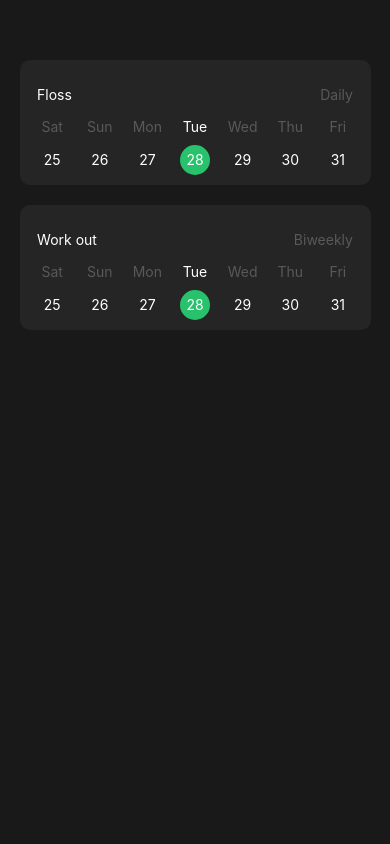
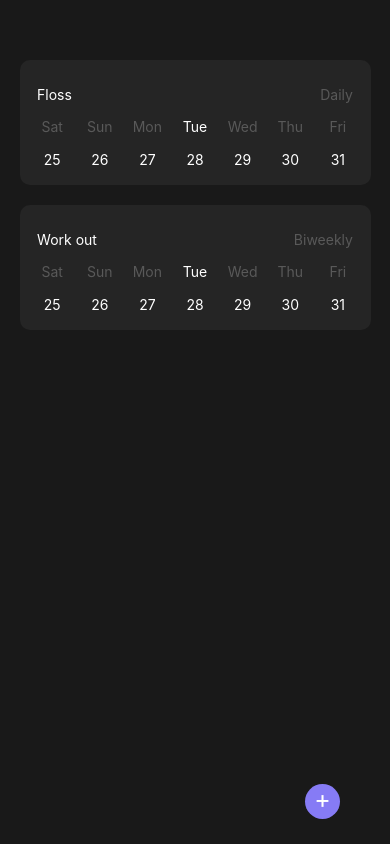
Before and after one commit to danielcmckay/habit_track, a React Native app: screen / in a window 390 px wide. Built offline with nearby package versions, Linux system fonts and the light colour scheme.

Commit message:
Refactored components and models, added new habit modal, broke day click toggle

```diff
--- a/App.tsx
+++ b/App.tsx
@@ -1,33 +1,38 @@
 import { StatusBar } from "expo-status-bar";
-import { useEffect, useState } from "react";
-import { ActivityIndicator, StyleSheet, Text, View } from "react-native";
-import { Habit, HabitCard } from "./components/habit_card";
+import React, { useEffect, useState } from "react";
+import {
+  ActivityIndicator,
+  Modal,
+  StyleSheet,
+  Text,
+  TextInput,
+  View,
+} from "react-native";
+import { Colors } from "react-native/Libraries/NewAppScreen";
+import { Card } from "./components/card";
+import { FloatingActionButton } from "./components/floating_action_button";
+import { HabitCard } from "./components/habit_card";
+import { NewHabitModal } from "./components/new_habit_modal";
+import { Frequency, Habit, HabitColors, NewHabit } from "./utils/models";
 
 export default function App() {
   const [habits, setHabits] = useState<Habit[]>([]);
-
-  const dummyHabit: Habit = {
-    name: "Floss",
-    frequency: "daily",
-    dates: [new Date()],
-    color: "#29C26C",
-    id: "12345",
-  };
+  const [showModal, setShowModal] = useState<boolean>(false);
 
   useEffect(() => {
     setHabits([
       {
         name: "Floss",
-        frequency: "daily",
-        dates: [new Date()],
+        frequency: Frequency.Daily,
+        dates: [],
         color: "#29C26C",
         id: "12345",
       },
       {
         name: "Work out",
-        frequency: "biweekly",
-        dates: [new Date()],
-        color: "#29C26C",
+        frequency: Frequency.Biweekly,
+        dates: [],
+        color: "#EF5A5C",
         id: "123456",
       },
     ]);
@@ -35,19 +40,44 @@ export default function App() {
 
   const markHabitAsDone = (habit: Habit) => {
     const copy = [...habits];
-    copy.find((h) => h.id === habit.id)?.dates === habit.dates;
+    copy.find((h) => h.id === habit.id)!.dates = habit.dates;
 
     setHabits(copy);
   };
 
+  const addNewHabit = (newHabit: NewHabit) => {
+    const habitCopy = [...habits];
+
+    habitCopy.push({
+      name: newHabit.title,
+      frequency: newHabit.frequency,
+      dates: [],
+      color: newHabit.color as HabitColors,
+      id: newHabit.title as string,
+    });
+
+    setHabits(habitCopy);
+    setShowModal(false);
+  };
+
   return (
     <View style={styles.container}>
-      {!habits.length ? (
-        <ActivityIndicator />
+      {!showModal ? (
+        !habits.length ? (
+          <ActivityIndicator />
+        ) : (
+          habits.map((habit) => (
+            <HabitCard key={habit.id} habit={habit} onPress={markHabitAsDone} />
+          ))
+        )
       ) : (
-        habits.map((habit) => (
-          <HabitCard key={habit.id} habit={habit} onPress={markHabitAsDone} />
-        ))
+        <NewHabitModal
+          onSave={addNewHabit}
+          closeModal={() => setShowModal(false)}
+        />
+      )}
+      {!showModal && (
+        <FloatingActionButton text="+" onPress={() => setShowModal(true)} />
       )}
     </View>
   );
--- /dev/null
+++ b/components/card.tsx
@@ -0,0 +1,37 @@
+import React, { ReactElement } from "react";
+import { StyleSheet, View } from "react-native";
+
+export const Card = (props: {
+  children: ReactElement | ReactElement[];
+  style?: {};
+  title?: ReactElement | ReactElement[];
+}) => {
+  return (
+    <View style={{ ...styles.card, ...props.style }}>
+      {props.title && <View style={styles.titleRow}>{props.title}</View>}
+      {props.children}
+    </View>
+  );
+};
+
+const styles = StyleSheet.create({
+  card: {
+    width: "90%",
+    height: 125,
+    marginVertical: 10,
+    backgroundColor: "#252525",
+    borderRadius: 10,
+    alignItems: "center",
+    justifyContent: "center",
+    color: "#ffffff",
+  },
+  titleRow: {
+    display: "flex",
+    color: "white",
+    marginVertical: 15,
+    flexDirection: "row",
+    width: "90%",
+    alignItems: "center",
+    justifyContent: "space-between",
+  },
+});
--- a/components/daily_counter.tsx
+++ b/components/daily_counter.tsx
@@ -1,17 +1,30 @@
 import { StyleSheet, View, Text, Button, TouchableOpacity } from "react-native";
+import { Habit, HabitColors } from "../utils/models";
 import { getDateRange } from "../utils/utils";
-import { Habit } from "./habit_card";
+
+const today = new Date();
+const startDate: number = new Date().setDate(today.getDate() - 3);
+const endDate: number = new Date().setDate(today.getDate() + 3);
+
+const dateRange = getDateRange(startDate, endDate);
 
 export const DailyCounter = (props: {
   habit: Habit;
   onPress: (habit: Habit) => void;
 }) => {
-  const today = new Date();
+  const dateIsInRange = (date: Date, range: Date[]) => {
+    return range.map((d) => d.toDateString()).includes(date.toDateString());
+  };
 
-  const dateRange = getDateRange(
-    new Date().setDate(today.getDate() - 3),
-    new Date().setDate(today.getDate() + 3)
-  );
+  const handleTap = (habitDate: Date) => {
+    !dateIsInRange(habitDate, props.habit.dates)
+      ? props.habit.dates.push(habitDate)
+      : (props.habit.dates = props.habit.dates.filter(
+          (date) => date.toDateString() !== habitDate.toDateString()
+        ));
+
+    props.onPress(props.habit);
+  };
 
   return (
     <View style={styles.container}>
@@ -28,34 +41,19 @@ export const DailyCounter = (props: {
             </Text>
             <View
               style={{
-                backgroundColor: props.habit.dates
-                  .map((date) => date.toDateString())
-                  .includes(d.toDateString())
+                ...styles.habitDay,
+                backgroundColor: dateIsInRange(d, props.habit.dates)
                   ? props.habit.color
                   : "none",
-                marginTop: 10,
-                height: 30,
-                width: 30,
-                borderRadius: 30 / 2,
-                display: "flex",
-                alignContent: "center",
-                justifyContent: "center",
               }}
             >
-              <TouchableOpacity
-                onPress={() => {
-                  !props.habit.dates
-                    .map((d) => d.toDateString())
-                    .includes(d.toDateString())
-                    ? props.habit.dates.push(d)
-                    : (props.habit.dates = props.habit.dates.filter(
-                        (date) => date.toDateString() !== d.toDateString()
-                      ));
-
-                  props.onPress(props.habit);
-                }}
-              >
-                <Text style={{ color: "white", textAlign: "center" }}>
+              <TouchableOpacity onPress={() => handleTap(d)}>
+                <Text
+                  style={{
+                    color: "white",
+                    textAlign: "center",
+                  }}
+                >
                   {d.getDate()}
                 </Text>
               </TouchableOpacity>
@@ -75,4 +73,13 @@ const styles = StyleSheet.create({
     alignItems: "center",
     justifyContent: "space-evenly",
   },
+  habitDay: {
+    marginTop: 10,
+    height: 30,
+    width: 30,
+    borderRadius: 30 / 2,
+    display: "flex",
+    alignContent: "center",
+    justifyContent: "center",
+  },
 });
--- /dev/null
+++ b/components/floating_action_button.tsx
@@ -0,0 +1,34 @@
+import { TouchableOpacity, Text, StyleSheet } from "react-native";
+
+export const FloatingActionButton = (props: {
+  text: string;
+  onPress: () => void;
+}) => {
+  return (
+    <TouchableOpacity style={styles.actionBtn} onPress={props.onPress}>
+      <Text style={styles.btnText}>{props.text}</Text>
+    </TouchableOpacity>
+  );
+};
+
+const styles = StyleSheet.create({
+  actionBtn: {
+    zIndex: 1000,
+    position: "absolute",
+    bottom: 25,
+    right: 50,
+    backgroundColor: "#867BF5",
+    height: 35,
+    width: 35,
+    borderRadius: 35 / 2,
+    display: "flex",
+    flexDirection: "row",
+    alignContent: "center",
+    justifyContent: "center",
+  },
+  btnText: {
+    color: "#fff",
+    fontSize: 25,
+    textAlign: "center",
+  },
+});
--- a/components/habit_card.tsx
+++ b/components/habit_card.tsx
@@ -1,47 +1,26 @@
 import { Text, View, StyleSheet } from "react-native";
+import { Habit } from "../utils/models";
 import { toUpper } from "../utils/utils";
+import { Card } from "./card";
 import { DailyCounter } from "./daily_counter";
 
-export type Habit = {
-  name: string;
-  frequency: "daily" | "weekly" | "biweekly" | "monthly";
-  dates: Date[];
-  color: string;
-  id: string;
-};
-
-export const HabitCard = (props: { habit: Habit , onPress: (habit: Habit) => void}) => {
+export const HabitCard = (props: {
+  habit: Habit;
+  onPress: (habit: Habit) => void;
+}) => {
+  console.log("rerender");
   return (
-    <View style={styles.container}>
-      <View style={styles.titleRow}>
-        <Text style={{ color: "#fff" }}>{props.habit.name}</Text>
-        <Text style={{ color: "#595959" }}>
-          {toUpper(props.habit.frequency)}
-        </Text>
-      </View>
+    <Card
+      title={
+        <>
+          <Text style={{ color: "#fff" }}>{props.habit.name}</Text>
+          <Text style={{ color: "#595959" }}>
+            {toUpper(props.habit.frequency)}
+          </Text>
+        </>
+      }
+    >
       <DailyCounter habit={props.habit} onPress={props.onPress} />
-    </View>
+    </Card>
   );
 };
-
-const styles = StyleSheet.create({
-  container: {
-    width: "90%",
-    height: 125,
-    marginVertical: 10,
-    backgroundColor: "#252525",
-    borderRadius: 10,
-    alignItems: "center",
-    justifyContent: "center",
-    color: "#ffffff",
-  },
-  titleRow: {
-    display: "flex",
-    color: "white",
-    marginVertical: 15,
-    flexDirection: "row",
-    width: "90%",
-    alignItems: "center",
-    justifyContent: "space-between",
-  },
-});
--- /dev/null
+++ b/components/new_habit_modal.tsx
@@ -0,0 +1,179 @@
+import React, { useState } from "react";
+import {
+  TextInput,
+  View,
+  StyleSheet,
+  Text,
+  TouchableOpacity,
+  Switch,
+} from "react-native";
+import { Frequency, HabitColors, NewHabit } from "../utils/models";
+import { Card } from "./card";
+import { faCheck } from "@fortawesome/free-solid-svg-icons";
+import { FontAwesomeIcon } from "@fortawesome/react-native-fontawesome";
+import { toUpper } from "../utils/utils";
+
+export const NewHabitModal = (props: {
+  onSave: (newHabit: NewHabit) => void;
+  closeModal: () => void;
+}) => {
+  const [newHabit, setNewHabit] = useState<NewHabit>({
+    title: "",
+    color: undefined,
+    frequency: Frequency.Daily,
+  });
+  const [showFrequencyDropdown, setShowFrequencyDropdown] =
+    useState<boolean>(false);
+  const [newHabitFrequency, setNewHabitFrequency] = useState<Frequency>(
+    "Daily" as Frequency
+  );
+
+  const onSave = () => {
+    // do validation
+    props.onSave(newHabit);
+  };
+
+  return (
+    <Card
+      style={styles.newHabitModal}
+      title={
+        <>
+          <TouchableOpacity onPress={() => props.closeModal()}>
+            <Text style={{ color: HabitColors.Grey }}>Cancel</Text>
+          </TouchableOpacity>
+          <Text style={{ color: "#fff", fontWeight: "bold" }}>New Habit</Text>
+          <TouchableOpacity
+            onPress={() => onSave()}
+            style={{
+              padding: 10,
+              backgroundColor: HabitColors.Red,
+              borderRadius: 5,
+            }}
+          >
+            <Text style={{ color: "#fff" }}>Save</Text>
+          </TouchableOpacity>
+        </>
+      }
+    >
+      <TextInput
+        style={styles.newHabitText}
+        placeholder="New habit title"
+        placeholderTextColor={HabitColors.Grey}
+        value={newHabit.title}
+        onChangeText={(text) => setNewHabit({ ...newHabit, title: text })}
+      />
+      <View style={styles.colorRow}>
+        {Array.from(Object.values(HabitColors)).map((color) => (
+          <TouchableOpacity
+            key={color}
+            onPress={() => setNewHabit({ ...newHabit, color: color })}
+          >
+            <View style={{ ...styles.colorIcon, backgroundColor: color }}>
+              {newHabit.color === color && (
+                <FontAwesomeIcon
+                  icon={faCheck}
+                  color={
+                    color === HabitColors.Yellow || color === HabitColors.Grey
+                      ? "black"
+                      : "white"
+                  }
+                />
+              )}
+            </View>
+          </TouchableOpacity>
+        ))}
+      </View>
+      <View style={styles.newHabitAttribute}>
+        <Text style={{ color: "white" }}>Notification</Text>
+        <Switch style={{ zIndex: 0 }} />
+      </View>
+      <View style={styles.newHabitAttribute}>
+        <Text style={{ color: "white" }}>Frequency</Text>
+        {!showFrequencyDropdown ? (
+          <TouchableOpacity onPress={() => setShowFrequencyDropdown(true)}>
+            <Text style={{ color: "white" }}>
+              {toUpper(newHabit.frequency)}
+            </Text>
+          </TouchableOpacity>
+        ) : (
+          <Card style={styles.frequencyList}>
+            {Array.from(Object.values(Frequency)).map((freq) => (
+              <TouchableOpacity
+                onPress={() => {
+                  setNewHabit({ ...newHabit, frequency: freq });
+                  setShowFrequencyDropdown(false);
+                }}
+              >
+                <Text style={{ color: "white" }}>{toUpper(freq)}</Text>
+              </TouchableOpacity>
+            ))}
+          </Card>
+        )}
+      </View>
+    </Card>
+  );
+};
+
+const styles = StyleSheet.create({
+  newHabitModal: {
+    height: "90%",
+    width: "90%",
+    paddingTop: 50,
+    display: "flex",
+    flexDirection: "column",
+    alignItems: "center",
+    justifyContent: "flex-start",
+    color: "#ffffff",
+    zIndex: 10000,
+  },
+  colorRow: {
+    width: "90%",
+    display: "flex",
+    flexDirection: "row",
+    alignItems: "center",
+    justifyContent: "space-between",
+    marginVertical: 20,
+  },
+  colorIcon: {
+    height: 30,
+    width: 30,
+    padding: 7,
+    borderRadius: 30 / 2,
+    display: "flex",
+    flexDirection: "row",
+    alignContent: "center",
+    justifyContent: "center",
+  },
+  newHabitText: {
+    height: 40,
+    width: "90%",
+    marginVertical: 20,
+    borderWidth: 1,
+    padding: 10,
+    color: "white",
+    borderColor: HabitColors.Grey,
+  },
+  newHabitAttribute: {
+    marginVertical: 15,
+    width: "90%",
+    display: "flex",
+    flexDirection: "row",
+    alignItems: "center",
+    justifyContent: "space-between",
+  },
+  frequencyList: {
+    display: "flex",
+    flexDirection: "column",
+    alignItems: "center",
+    justifyContent: "space-evenly",
+    backgroundColor: "#191919",
+    zIndex: 5000,
+    elevation: 5,
+    width: 120,
+    position: "absolute",
+    textAlign: "right",
+    right: 0,
+    top: -10,
+    height: 150,
+  },
+});
--- a/package.json
+++ b/package.json
@@ -10,11 +10,16 @@
     "eject": "expo eject"
   },
   "dependencies": {
+    "@fortawesome/fontawesome-svg-core": "^1.2.36",
+    "@fortawesome/free-solid-svg-icons": "^5.15.4",
+    "@fortawesome/react-native-fontawesome": "^0.2.7",
     "expo": "~44.0.0",
     "expo-status-bar": "~1.2.0",
     "react": "17.0.1",
     "react-dom": "17.0.1",
     "react-native": "0.64.3",
+    "react-native-fontawesome": "^7.0.0",
+    "react-native-svg": "^12.1.1",
     "react-native-web": "0.17.1"
   },
   "devDependencies": {
--- /dev/null
+++ b/utils/models.ts
@@ -0,0 +1,34 @@
+export type Habit = {
+  name: string;
+  frequency: Frequency;
+  dates: Date[];
+  color: string;
+  id: string;
+};
+
+export enum Frequency {
+  Daily = "daily",
+  Weekly = "weekly",
+  Biweekly = "biweekly",
+  Monthly = "monthly"
+}
+
+export enum HabitColors {
+  Red = "#EF5A5C",
+  Yellow = "#F5EF7B",
+  Green = "#29C26C",
+  Blue = "#4C5BF1",
+  Purple = "#867BF5",
+  Tan = "#A68467",
+  Grey = "#979797",
+}
+
+export type NewHabit = {
+  title: string;
+  color?: HabitColors;
+  frequency: Frequency;
+  notification?: {
+    title: string;
+    time: Date;
+  };
+};
--- a/utils/utils.ts
+++ b/utils/utils.ts
@@ -1,14 +1,11 @@
-export const getDateRange = (startDate: Date, endDate: Date) => {
+export const getDateRange = (startDate: number, endDate: number) => {
   let dates: Date[] = [];
-
   const theDate = new Date(startDate);
   while (theDate < new Date(endDate)) {
     dates = [...dates, new Date(theDate)];
     theDate.setDate(theDate.getDate() + 1);
   }
-  dates = [...dates, new Date(endDate)];
-
-  return dates;
+  return [...dates, new Date(endDate)];
 };
 
 export const toUpper = (word: string) =>
```
Also changed, not shown: 1 other file (tests, documents, lock files or other folders).
